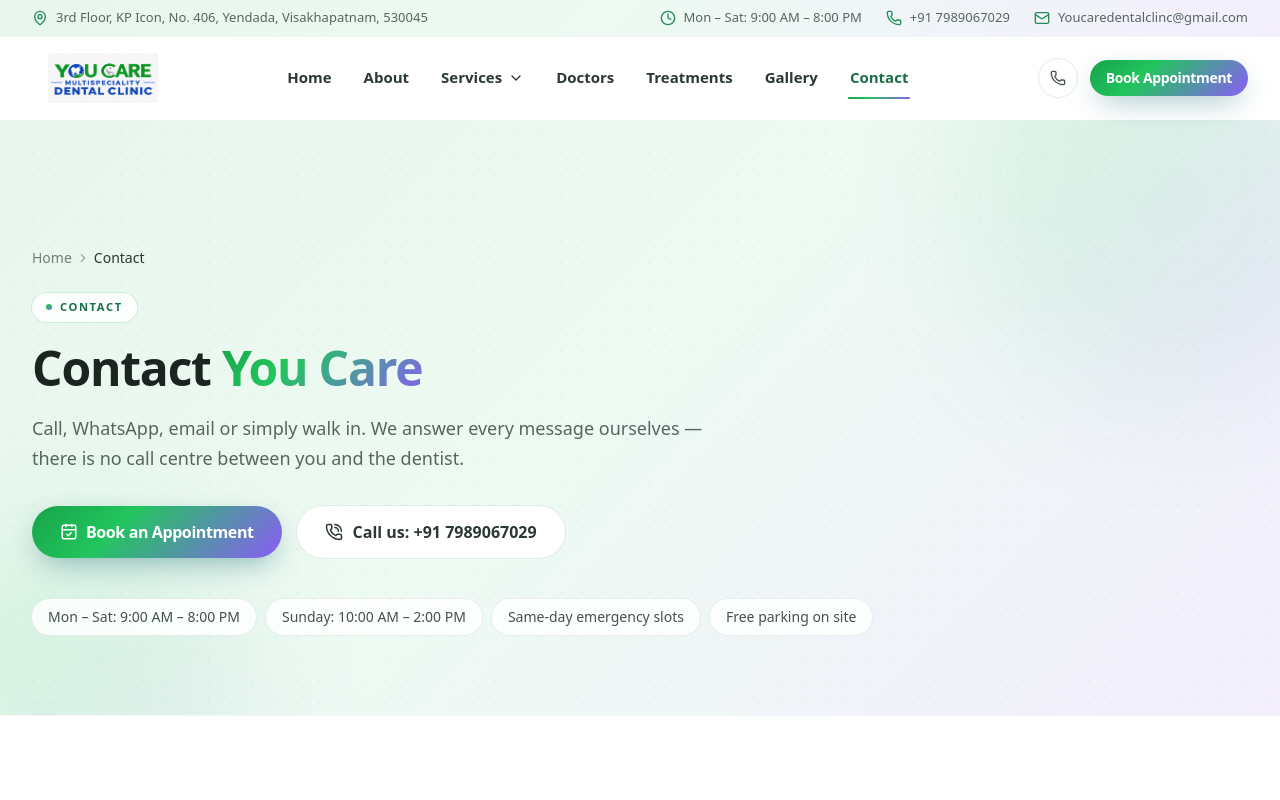
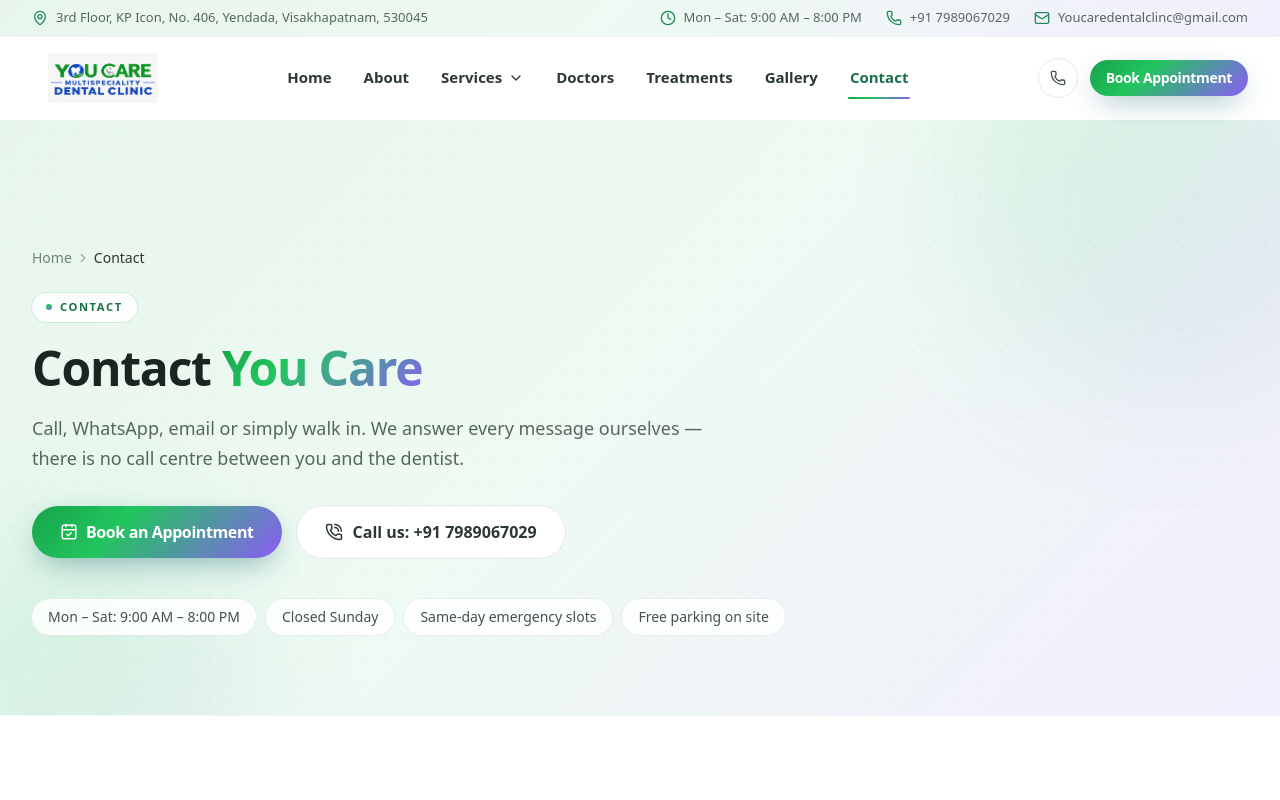
Before and after one commit to Prasadnimmale/dental-clinic, a Next.js app: page /contact in a window 1280 px wide. Shown: the top 800 px of the page. Built offline with nearby package versions, Linux system fonts and the light colour scheme; a web font is replaced by a local one.

Commit message:
change the modifications

```diff
--- a/src/app/contact/page.tsx
+++ b/src/app/contact/page.tsx
@@ -15,7 +15,7 @@
 export const metadata: Metadata = {
   title: "Contact Us",
   description:
-    `Contact ${siteConfig.fullName} — address, phone, WhatsApp and email in Yendada, Visakhapatnam, Andhra Pradesh. Open Monday to Saturday 9 AM to 8 PM and Sunday 10 AM to 2 PM.`,
+    `Contact ${siteConfig.fullName} — address, phone, WhatsApp and email in Yendada, Visakhapatnam, Andhra Pradesh. Open Monday to Saturday 9 AM to 8 PM.`,
   alternates: { canonical: "/contact" },
   openGraph: {
     title: `Contact ${siteConfig.titleBrandName}`,
@@ -84,7 +84,7 @@
         ]}
         highlights={[
           "Mon – Sat: 9:00 AM – 8:00 PM",
-          "Sunday: 10:00 AM – 2:00 PM",
+          "Closed Sunday",
           "Same-day emergency slots",
           "Free parking on site",
         ]}
```
